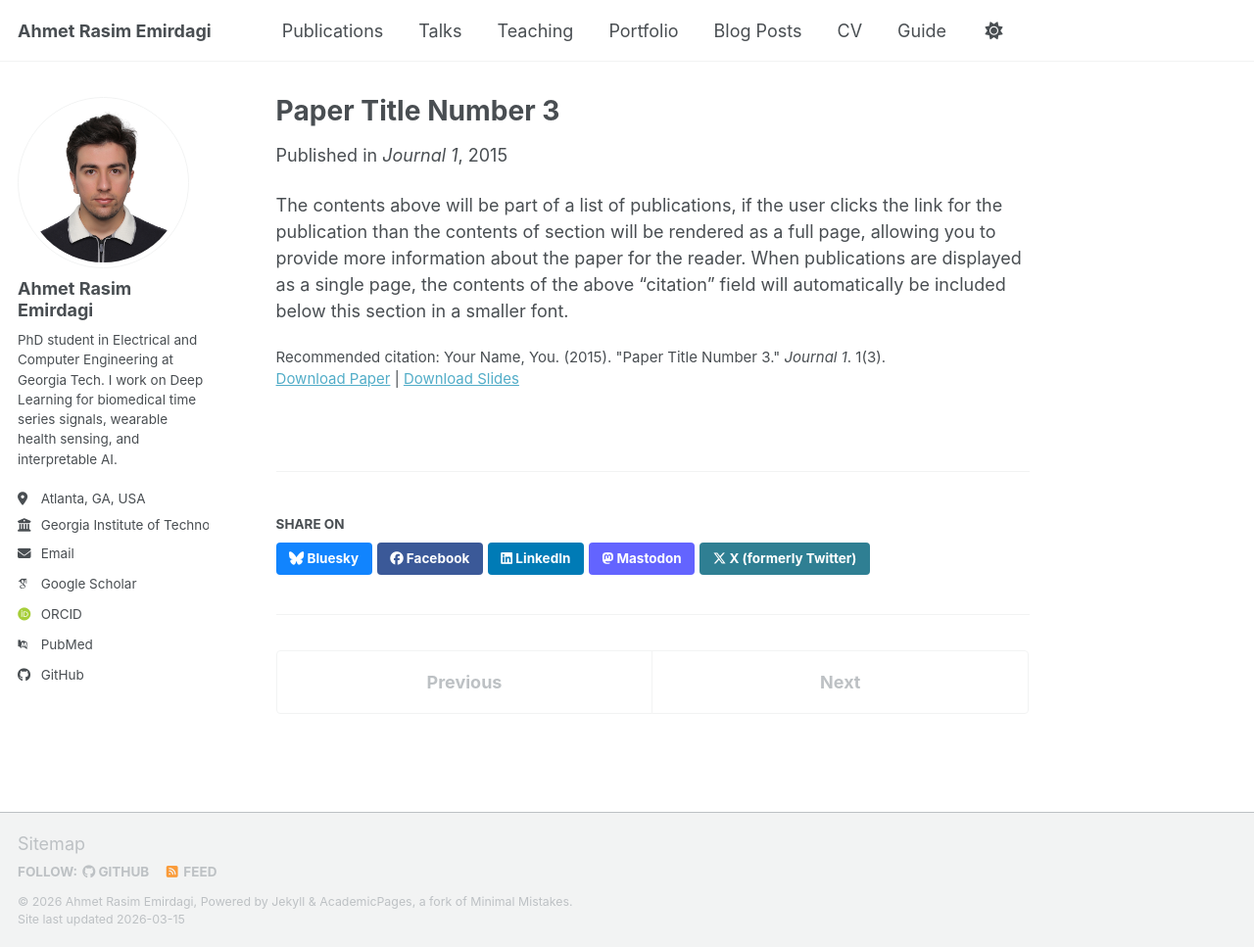
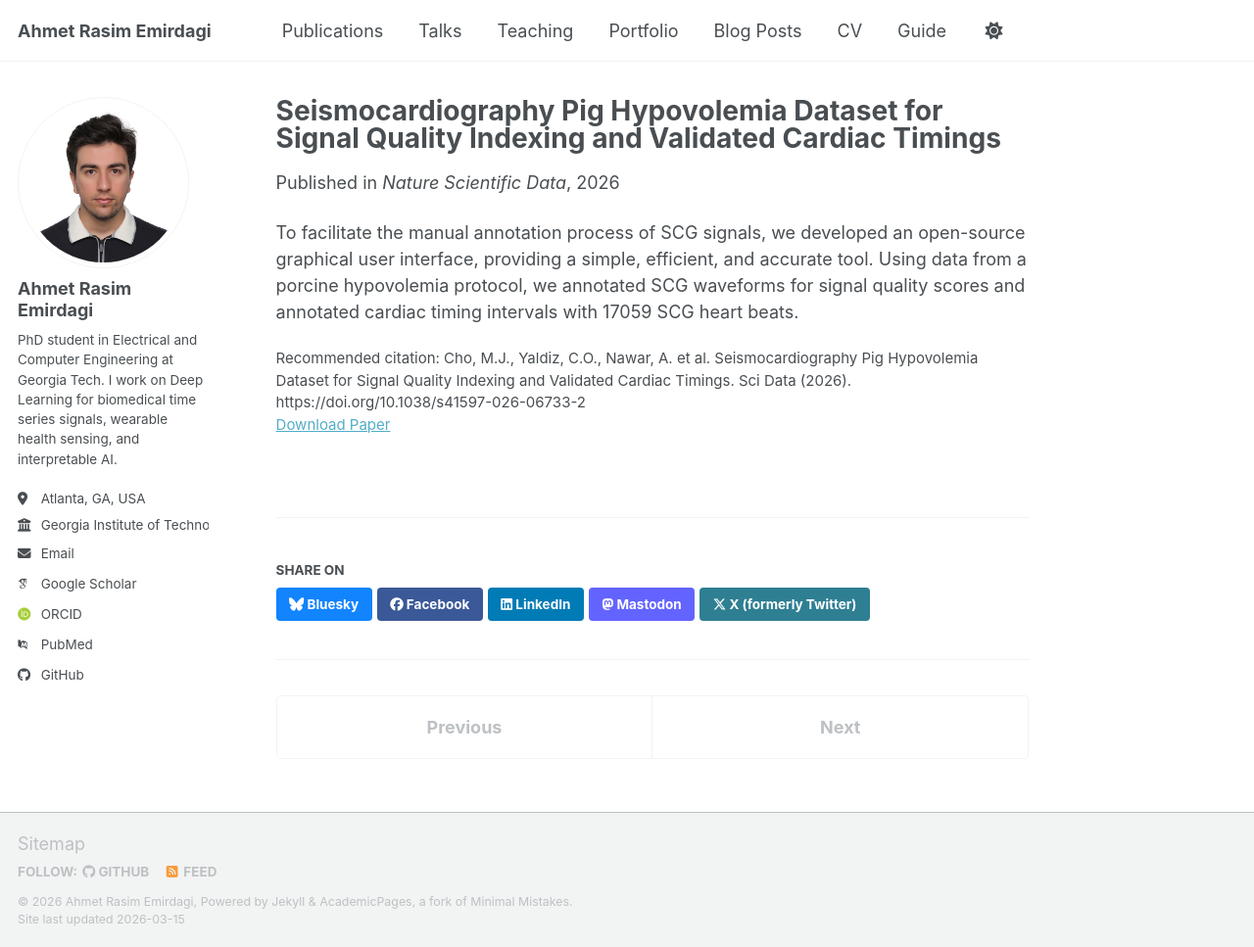
Before and after one commit to ahmetemirdagi/ahmetemirdagi.github.io, a Jekyll site: the page built from _publications/2015-10-01-paper-title-number-3.md, in a window 1280 px wide and 967 px high. Shown: the whole window at 98% size. Built offline with Jekyll 4.4.1, drawn with Linux system fonts in a browser that asks for light colours; some web fonts are replaced; a script bundle is joined from its source files by our own code; library files that are not in the unit come from our copies.

Commit message:
Config Update

```diff
--- a/_publications/2015-10-01-paper-title-number-3.md
+++ b/_publications/2015-10-01-paper-title-number-3.md
@@ -1,14 +1,13 @@
 ---
-title: "Paper Title Number 3"
+title: "Seismocardiography Pig Hypovolemia Dataset for Signal Quality Indexing and Validated Cardiac Timings"
 collection: publications
 category: manuscripts
 permalink: /publication/2015-10-01-paper-title-number-3
 excerpt: 'This paper is about the number 3. The number 4 is left for future work.'
-date: 2015-10-01
-venue: 'Journal 1'
-slidesurl: 'https://academicpages.github.io/files/slides3.pdf'
-paperurl: 'https://academicpages.github.io/files/paper3.pdf'
-citation: 'Your Name, You. (2015). &quot;Paper Title Number 3.&quot; <i>Journal 1</i>. 1(3).'
+date: 2026-02-11
+venue: 'Nature Scientific Data'
+paperurl: 'https://www.nature.com/articles/s41597-026-06733-2'
+citation: 'Cho, M.J., Yaldiz, C.O., Nawar, A. et al. Seismocardiography Pig Hypovolemia Dataset for Signal Quality Indexing and Validated Cardiac Timings. Sci Data (2026). https://doi.org/10.1038/s41597-026-06733-2'
 ---
 
-The contents above will be part of a list of publications, if the user clicks the link for the publication than the contents of section will be rendered as a full page, allowing you to provide more information about the paper for the reader. When publications are displayed as a single page, the contents of the above "citation" field will automatically be included below this section in a smaller font.
+ To facilitate the manual annotation process of SCG signals, we developed an open-source graphical user interface, providing a simple, efficient, and accurate tool. Using data from a porcine hypovolemia protocol, we annotated SCG waveforms for signal quality scores and annotated cardiac timing intervals with 17059 SCG heart beats.
```
